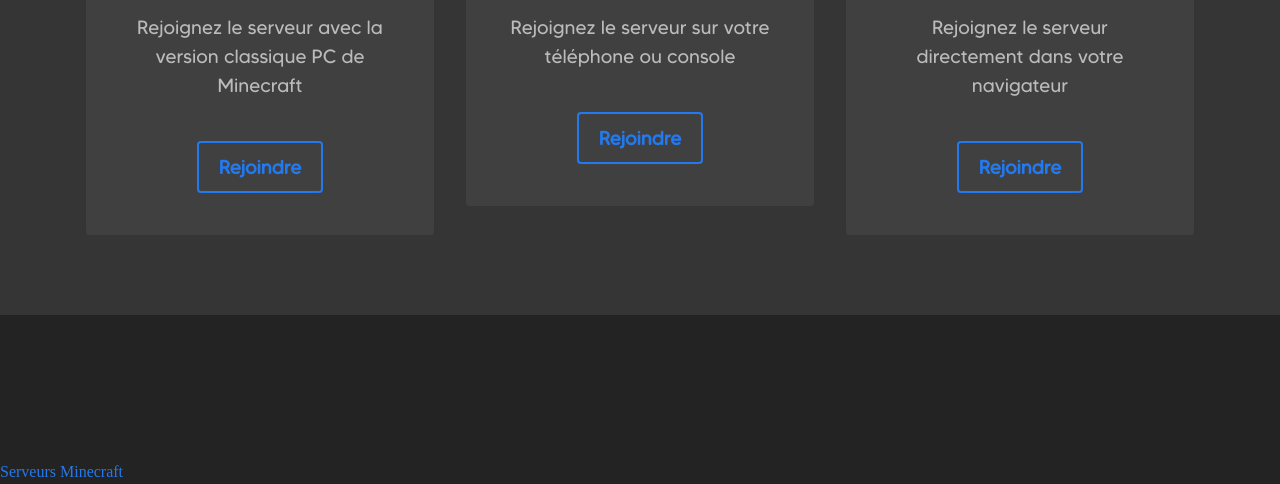
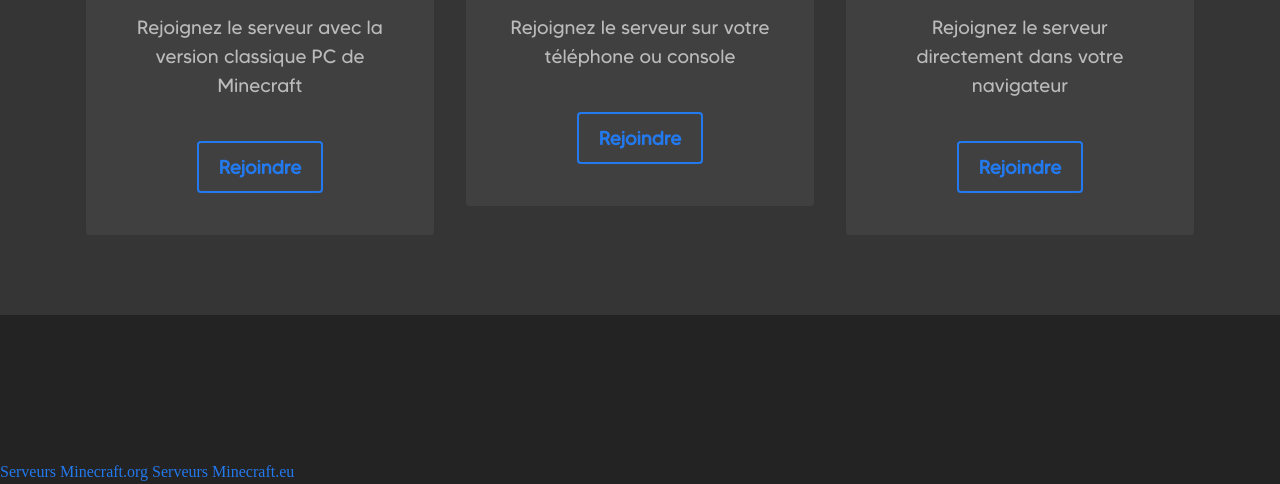
Before and after one commit to Limeen/Limeen.github.io, a plain HTML site: page Minecraft/index.html in a window 1280 px wide. Shown: the part 1087-1571 px from the top of the page. Drawn offline with Linux system fonts and the light colour scheme; files whose address does not match are found by name.

Commit message:
Update index.html

```diff
--- a/Minecraft/index.html
+++ b/Minecraft/index.html
@@ -171,4 +171,5 @@
 
         </div>
     </div>
-  <a href="http://www.serveurs-minecraft.org/">Serveurs Minecraft</a>
+<a href="http://www.serveurs-minecraft.org/">Serveurs Minecraft.org</a>
+<a href="http://www.serveur-minecraft.eu/">Serveurs Minecraft.eu</a>
```
